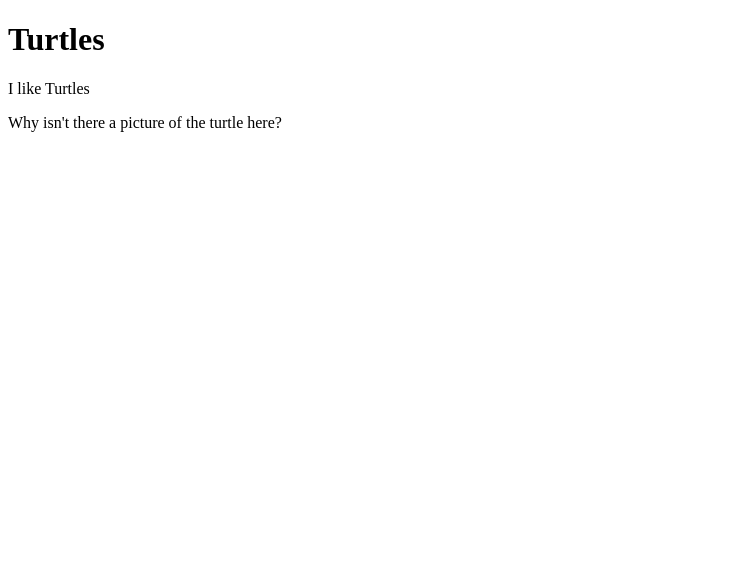
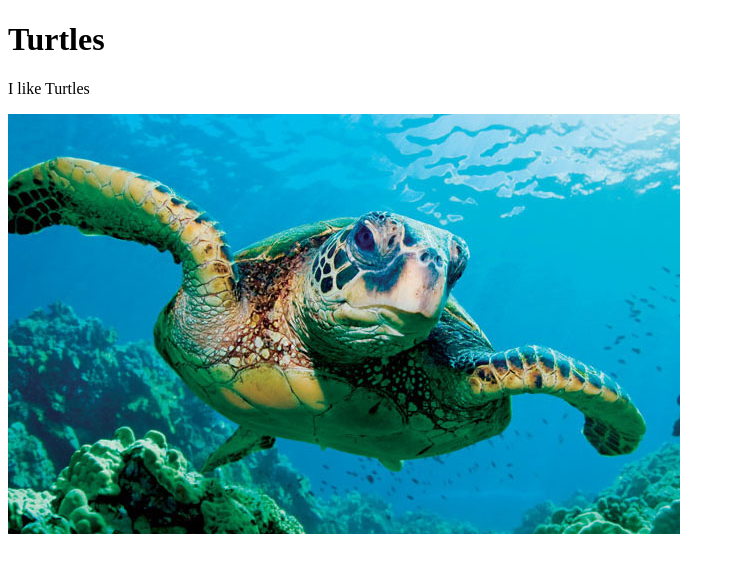
Before and after one commit to effinofinus/turtles, a plain HTML site: page index.html in a window 1280 px wide. Shown: the whole page, without its empty margins (0-735 px from the left). Drawn offline with Linux system fonts and the light colour scheme.

Commit message:
adding picture

```diff
--- a/index.html
+++ b/index.html
@@ -7,6 +7,6 @@
   <body>
     <h1>Turtles</h1>
     <p>I like Turtles</p>
-    <p>Why isn't there a picture of the turtle here?</p>
+    <img src="images/turtle.jpg" alt="turtle pic">
   </body>
 </html>
```
Also changed, not shown: images/turtle.jpg (added).
